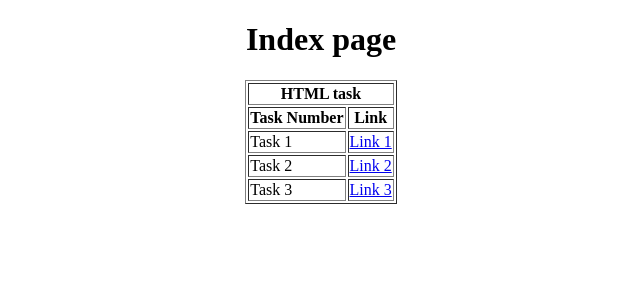
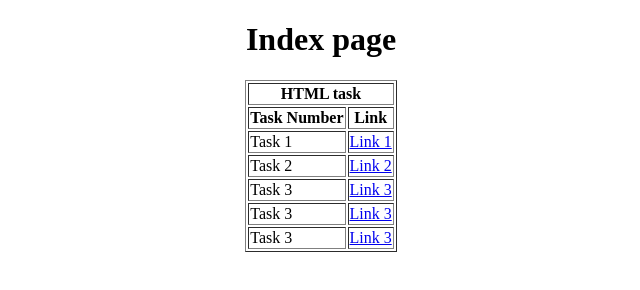
Before and after one commit to VishwajeetPatil504/MERN_Full-Stack_Ethnus, a plain HTML site: page Index.html in a window 1280 px wide. Shown: the whole page, without its empty margins (319-959 px from the left). Drawn offline with Linux system fonts and the light colour scheme.

Commit message:
Update Index.html

```diff
--- a/Index.html
+++ b/Index.html
@@ -20,13 +20,25 @@
                 <tr>
                     <td>Task 2</td>
                     <td>
-                        <a href="./Task1.html">Link 2</a>
+                        <a href="./Task2.html">Link 2</a>
                     </td>
                 </tr>
                 <tr>
                     <td>Task 3</td>
                     <td>
-                        <a href="./Task1.html">Link 3</a>
+                        <a href="./Task3.html">Link 3</a>
+                    </td>
+                </tr>
+                <tr>
+                    <td>Task 3</td>
+                    <td>
+                        <a href="./Task4.html">Link 3</a>
+                    </td>
+                </tr>
+                <tr>
+                    <td>Task 3</td>
+                    <td>
+                        <a href="./Task5.html">Link 3</a>
                     </td>
                 </tr>
             </table>
```
